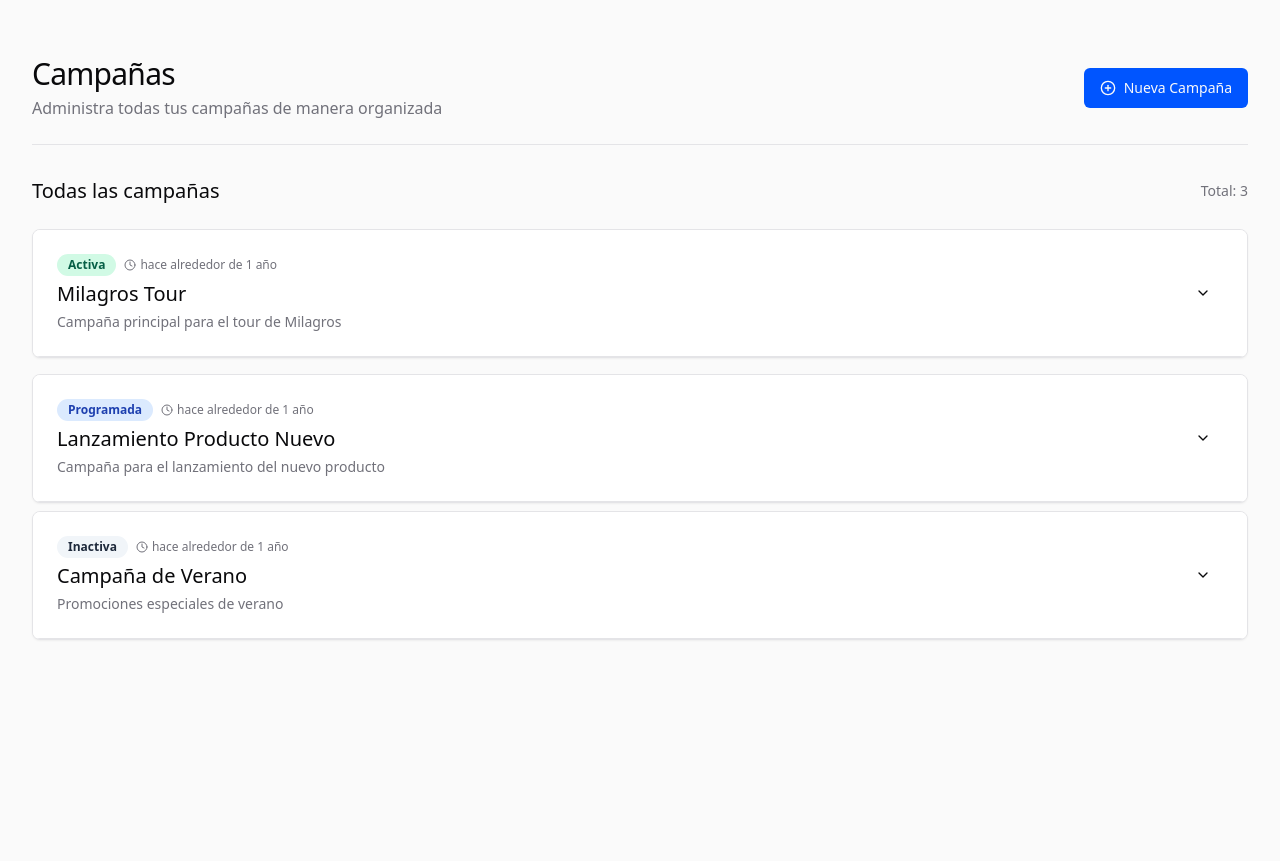
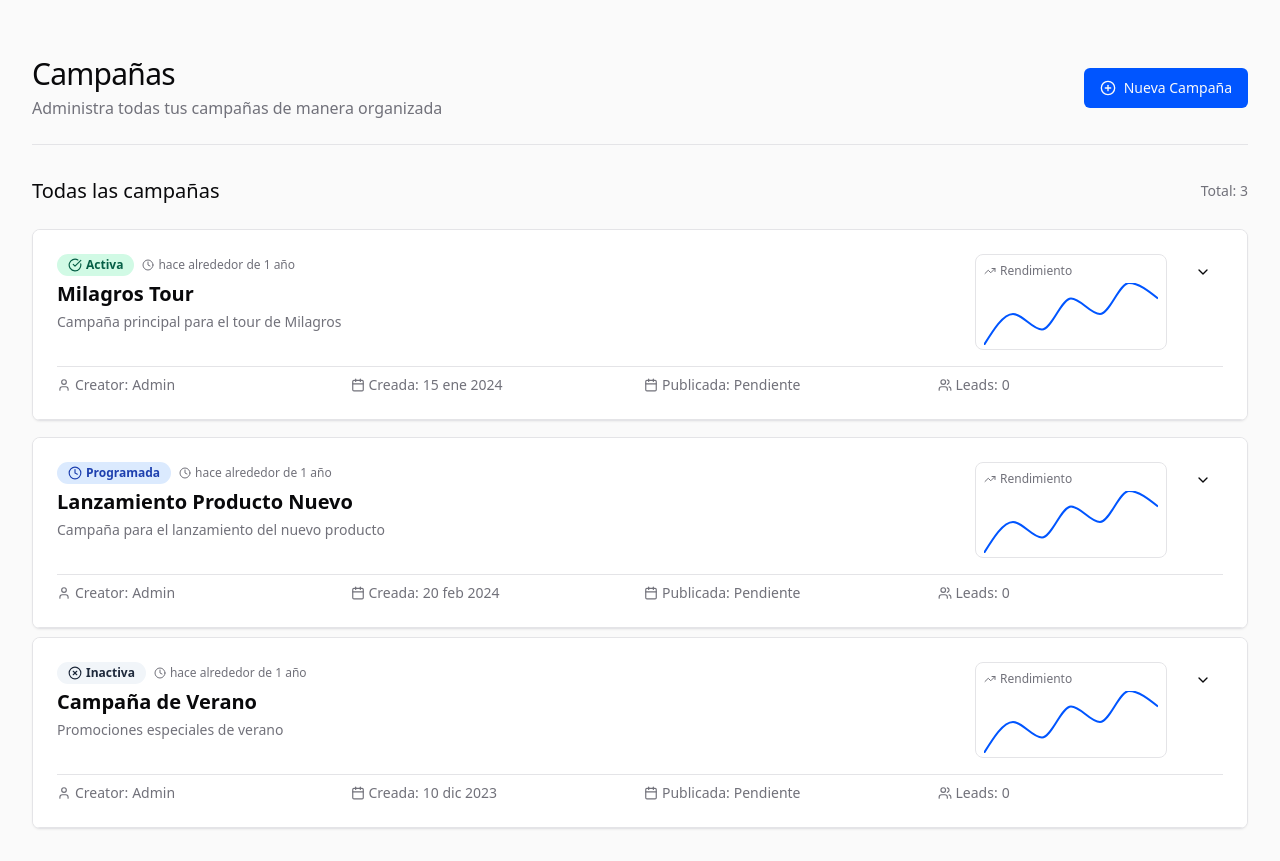
Before and after one commit to thughy/campaign-nest-fusion-18, a React (Vite) app: page / in a window 1280 px wide. Before the commit the page ends 800 px from the top, so only its background shows below. Built offline with nearby package versions, Linux system fonts and the light colour scheme.

Commit message:
Improve Campaign Card UI
Improve the UI of the campaign card to be more modern and visually appealing.  Add campaign name, status, creator, creation date, publication date, lead count, and associated social networks.  Include a performance graph on the right side of the card.

```diff
--- a/src/components/CampaignCard.tsx
+++ b/src/components/CampaignCard.tsx
@@ -1,13 +1,39 @@
 
 import React, { useState } from 'react';
 import { Campaign } from '@/types/campaign.types';
-import { Card, CardContent, CardHeader } from "@/components/ui/card";
+import { Card, CardContent, CardHeader, CardFooter } from "@/components/ui/card";
 import { Button } from "@/components/ui/button";
 import { Badge } from "@/components/ui/badge";
-import { ChevronDown, ChevronUp, Clock, Calendar } from "lucide-react";
-import { formatDistanceToNow } from 'date-fns';
+import {
+  ChevronDown,
+  ChevronUp,
+  Clock,
+  Calendar,
+  User,
+  Users,
+  CheckCircle,
+  XCircle,
+  Link,
+  Globe,
+  Facebook,
+  Instagram,
+  Twitter,
+  Linkedin,
+  Youtube,
+  TrendingUp
+} from "lucide-react";
+import { formatDistanceToNow, format } from 'date-fns';
 import { es } from 'date-fns/locale';
 import { YearItem } from './YearItem';
+import {
+  LineChart,
+  Line,
+  XAxis,
+  YAxis,
+  CartesianGrid,
+  Tooltip,
+  ResponsiveContainer
+} from 'recharts';
 
 interface CampaignCardProps {
   campaign: Campaign;
@@ -46,16 +72,62 @@ export function CampaignCard({ campaign }: CampaignCardProps) {
     }
   };
 
+  const getStatusIcon = (status: string) => {
+    switch (status) {
+      case 'active':
+        return <CheckCircle className="h-3.5 w-3.5" />;
+      case 'completed':
+        return <CheckCircle className="h-3.5 w-3.5" />;
+      case 'scheduled':
+        return <Clock className="h-3.5 w-3.5" />;
+      default:
+        return <XCircle className="h-3.5 w-3.5" />;
+    }
+  };
+
+  const getSocialIcon = (network: string) => {
+    switch (network.toLowerCase()) {
+      case 'facebook':
+        return <Facebook className="h-4 w-4" />;
+      case 'instagram':
+        return <Instagram className="h-4 w-4" />;
+      case 'twitter':
+        return <Twitter className="h-4 w-4" />;
+      case 'linkedin':
+        return <Linkedin className="h-4 w-4" />;
+      case 'youtube':
+        return <Youtube className="h-4 w-4" />;
+      default:
+        return <Globe className="h-4 w-4" />;
+    }
+  };
+
   const created = new Date(campaign.created);
   const timeAgo = formatDistanceToNow(created, { addSuffix: true, locale: es });
+  const formattedCreatedDate = format(created, 'dd MMM yyyy', { locale: es });
+
+  // Default performance data if none exists
+  const performanceData = campaign.performance || [
+    { date: '01/01', value: 0 },
+    { date: '01/02', value: 10 },
+    { date: '01/03', value: 5 },
+    { date: '01/04', value: 15 },
+    { date: '01/05', value: 10 },
+    { date: '01/06', value: 20 },
+    { date: '01/07', value: 15 },
+  ];
 
   return (
-    <Card className={`w-full mb-4 overflow-hidden transition-all-smooth ${isExpanded ? 'shadow-md' : 'shadow-sm hover:shadow-md'}`}>
+    <Card className={`w-full mb-4 overflow-hidden transition-all-smooth ${
+      isExpanded ? 'shadow-md' : 'shadow-sm hover:shadow-md'
+    }`}>
       <CardHeader className="p-4 sm:p-6 bg-card border-b">
-        <div className="flex flex-col sm:flex-row sm:items-center gap-4 justify-between">
-          <div className="space-y-1">
-            <div className="flex items-center gap-2">
-              <Badge className={`${getStatusColor(campaign.status)}`}>
+        <div className="flex flex-col space-y-4">
+          <div className="flex flex-col sm:flex-row sm:items-start gap-4 justify-between">
+            <div className="space-y-1 flex-1">
+              <div className="flex items-center gap-2 flex-wrap">
+                <Badge className={`${getStatusColor(campaign.status)} flex items-center gap-1`}>
+                  {getStatusIcon(campaign.status)}
                   {getStatusLabel(campaign.status)}
                 </Badge>
                 <div className="text-xs text-muted-foreground flex items-center gap-1">
@@ -63,15 +135,46 @@ export function CampaignCard({ campaign }: CampaignCardProps) {
                   <span>{timeAgo}</span>
                 </div>
               </div>
-            <h3 className="font-medium text-xl">{campaign.name}</h3>
+              <h3 className="font-semibold text-xl">{campaign.name}</h3>
               {campaign.description && (
                 <p className="text-sm text-muted-foreground">{campaign.description}</p>
               )}
             </div>
+
+            <div className="flex flex-col sm:flex-row items-start gap-4">
+              {/* Performance Chart */}
+              <div className="w-full sm:w-48 h-24 bg-white/50 rounded-lg p-2 border">
+                <div className="text-xs font-medium mb-1 flex items-center gap-1 text-muted-foreground">
+                  <TrendingUp className="h-3 w-3" />
+                  <span>Rendimiento</span>
+                </div>
+                <ResponsiveContainer width="100%" height="80%">
+                  <LineChart data={performanceData} margin={{ top: 0, right: 0, left: 0, bottom: 0 }}>
+                    <Line
+                      type="monotone"
+                      dataKey="value"
+                      stroke="hsl(var(--primary))"
+                      strokeWidth={2}
+                      dot={false}
+                    />
+                    <Tooltip
+                      contentStyle={{
+                        backgroundColor: 'hsl(var(--popover))',
+                        border: '1px solid hsl(var(--border))',
+                        borderRadius: '0.5rem',
+                        fontSize: '0.75rem',
+                        boxShadow: '0 1px 3px 0 rgb(0 0 0 / 0.1)'
+                      }}
+                      labelStyle={{ color: 'hsl(var(--foreground))' }}
+                    />
+                  </LineChart>
+                </ResponsiveContainer>
+              </div>
+
               <Button
                 variant="ghost"
                 size="sm"
-            className="self-start sm:self-center transition-all hover:bg-secondary"
+                className="self-start transition-all hover:bg-secondary"
                 onClick={() => setIsExpanded(!isExpanded)}
               >
                 {isExpanded ? (
@@ -81,7 +184,53 @@ export function CampaignCard({ campaign }: CampaignCardProps) {
                 )}
               </Button>
             </div>
+          </div>
+
+          {/* Campaign info and social networks */}
+          <div className="grid grid-cols-1 sm:grid-cols-4 gap-2 pt-2 border-t text-sm">
+            <div className="flex items-center gap-1 text-muted-foreground">
+              <User className="h-3.5 w-3.5" />
+              <span className="font-medium">Creator:</span>
+              <span>{campaign.creator || 'Admin'}</span>
+            </div>
+
+            <div className="flex items-center gap-1 text-muted-foreground">
+              <Calendar className="h-3.5 w-3.5" />
+              <span className="font-medium">Creada:</span>
+              <span>{formattedCreatedDate}</span>
+            </div>
+
+            <div className="flex items-center gap-1 text-muted-foreground">
+              <Calendar className="h-3.5 w-3.5" />
+              <span className="font-medium">Publicada:</span>
+              <span>{campaign.publishedDate ? format(new Date(campaign.publishedDate), 'dd MMM yyyy', { locale: es }) : 'Pendiente'}</span>
+            </div>
+
+            <div className="flex items-center gap-1 text-muted-foreground">
+              <Users className="h-3.5 w-3.5" />
+              <span className="font-medium">Leads:</span>
+              <span>{campaign.leads?.toLocaleString() || '0'}</span>
+            </div>
+          </div>
+
+          {/* Social networks */}
+          {campaign.socialNetworks && campaign.socialNetworks.length > 0 && (
+            <div className="flex flex-wrap gap-2 pt-2">
+              {campaign.socialNetworks.map((network, idx) => (
+                <Badge
+                  key={idx}
+                  variant="outline"
+                  className="flex items-center gap-1.5 px-2 py-1 bg-secondary/10 hover:bg-secondary/20"
+                >
+                  {getSocialIcon(network)}
+                  <span className="text-xs">{network}</span>
+                </Badge>
+              ))}
+            </div>
+          )}
+        </div>
       </CardHeader>
+
       {isExpanded && (
         <CardContent
           className="p-0 animate-slide-in-bottom"
--- a/src/components/TagItem.tsx
+++ b/src/components/TagItem.tsx
@@ -9,9 +9,9 @@ interface TagItemProps {
 
 export function TagItem({ tag }: TagItemProps) {
   return (
-    <div className="border rounded-lg overflow-hidden ml-6 p-2 mb-2 flex items-center gap-2 bg-secondary/10 hover:bg-secondary/30 transition-all-smooth">
-      <Tag className="h-3.5 w-3.5 text-muted-foreground" />
-      <span className="text-sm">{tag.name}</span>
+    <div className="border rounded-full overflow-hidden px-3 py-1 mb-2 flex items-center gap-1.5 bg-secondary/20 hover:bg-secondary/40 transition-all-smooth shadow-sm">
+      <Tag className="h-3 w-3 text-muted-foreground" />
+      <span className="text-xs font-medium">{tag.name}</span>
     </div>
   );
 }
```
Also changed, not shown: src/types/campaign.types.ts (+10 -0 lines). Lines whose indentation alone changed are shown as unchanged.
